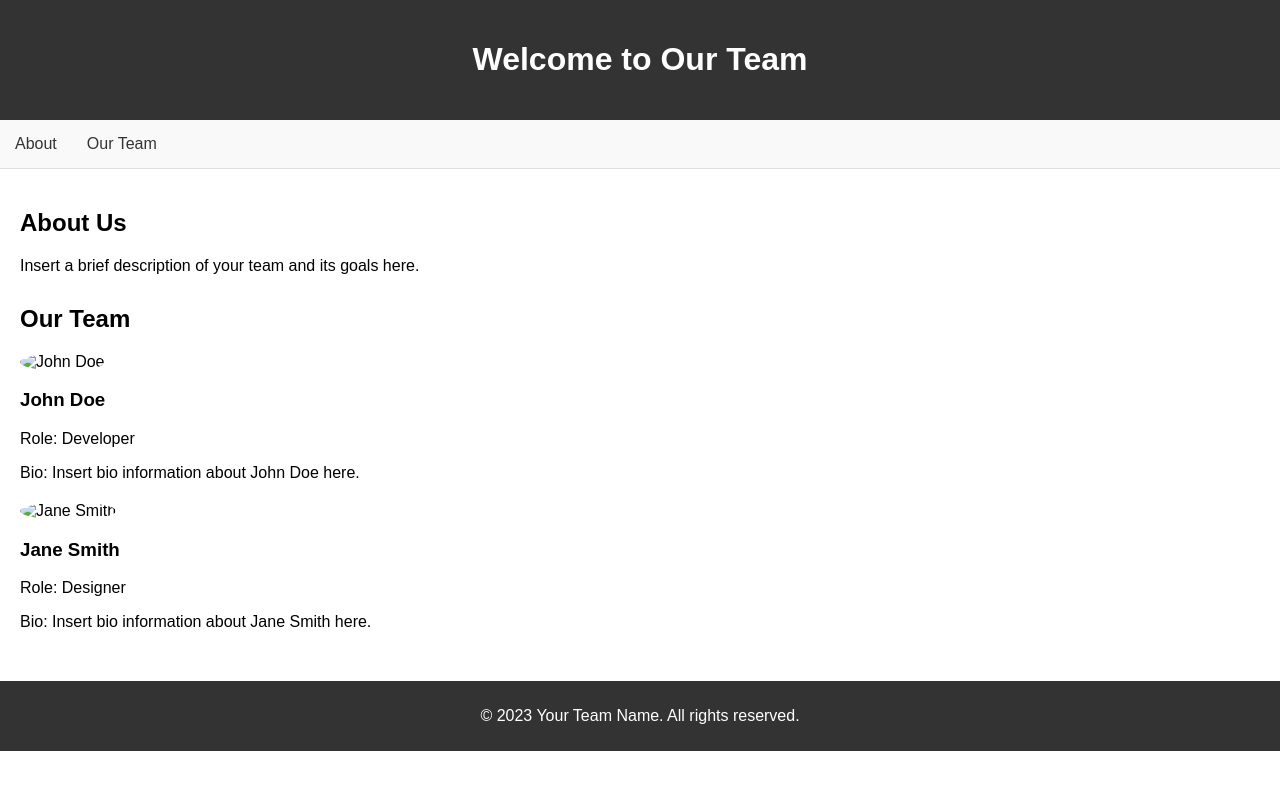
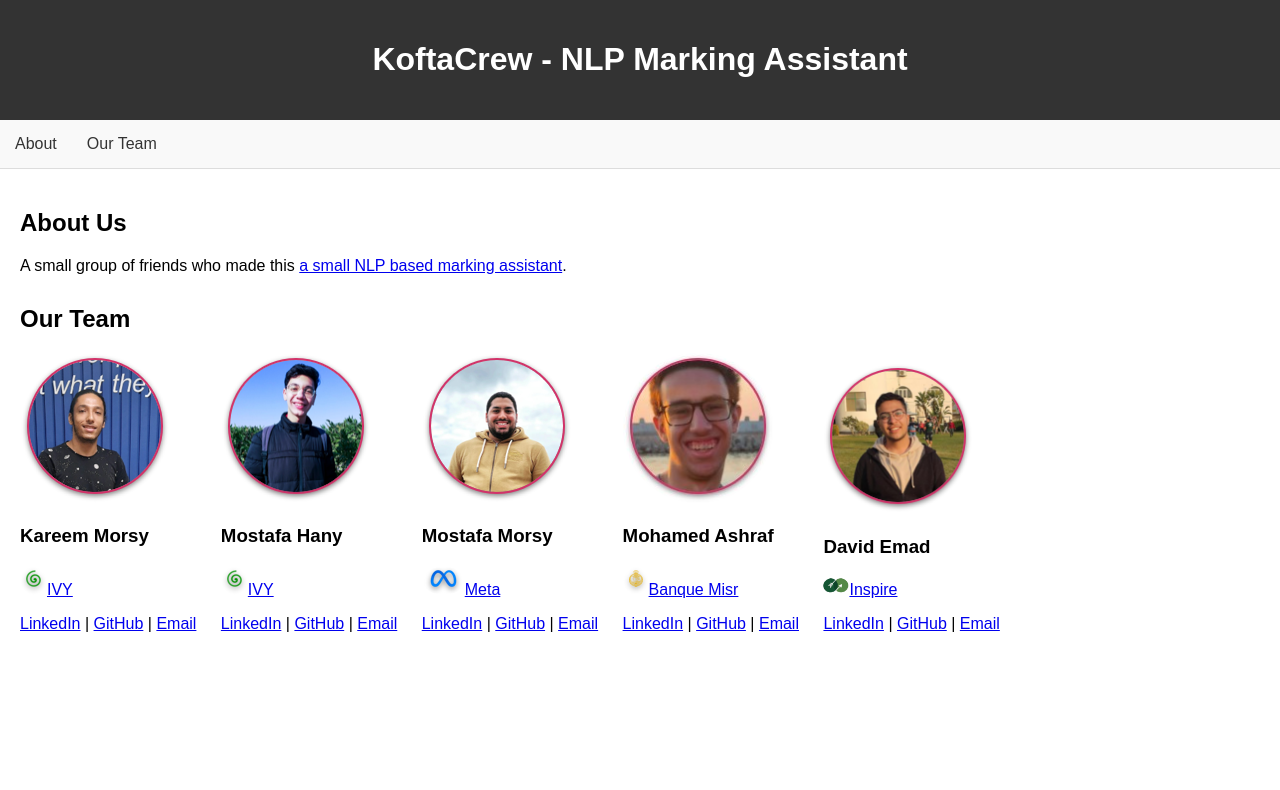
Before and after one commit to KoftaCrew/team-info, a plain HTML site: page index.html in a window 1280 px wide. Drawn offline with Linux system fonts and the light colour scheme.

Commit message:
some changes and pictures

```diff
--- a/index.html
+++ b/index.html
@@ -10,7 +10,7 @@
 
 <body>
   <header>
-    <h1>Welcome to Our Team</h1>
+    <h1>KoftaCrew - NLP Marking Assistant</h1>
   </header>
 
   <nav>
@@ -23,34 +23,66 @@
   <main>
     <section id="about">
       <h2>About Us</h2>
-      <p>Insert a brief description of your team and its goals here.</p>
+      <p>A small group of friends who made this <a href="https://frontend.bravewave-3fb96535.northeurope.azurecontainerapps.io/">a small NLP based marking assistant</a>.</p>
     </section>
 
-    <section id="team">
+    <div id="team">
       <h2>Our Team</h2>
 
       <div class="team-member">
-        <img src="john.jpg" alt="John Doe">
-        <h3>John Doe</h3>
-        <p>Role: Developer</p>
-        <p>Bio: Insert bio information about John Doe here.</p>
+        <img src="./assets/kareem.png" alt="Kareem Morsy">
+        <h3>Kareem Morsy</h3>
+        <a href="https://unify.ai/"> <img style="display: inline-block; width: fit-content; height: fit-content;"  src="./assets/ivy.png" alt="Ivy Logo">IVY</a>
+        <p>
+          <a href="https://www.linkedin.com/in/kreemmorsy/" target="_blank">LinkedIn</a> |
+          <a href="https://github.com/KareemMAX" target="_blank">GitHub</a> |
+          <a href="mailto:kreem.morsy@hotmail.com">Email</a>
+        </p>
       </div>
+      <div class="team-member">
+        <img src="./assets/bingo.png" alt="Mostafa Hany">
+        <h3>Mostafa Hany</h3>
+        <a href="https://unify.ai/"> <img style="display: inline-block; width: fit-content; height: fit-content;"  src="./assets/ivy.png" alt="Ivy Logo">IVY</a>
+        <p>
+          <a href="https://www.linkedin.com/in/catbit/" target="_blank">LinkedIn</a> |
+          <a href="https://github.com/CatB1t" target="_blank">GitHub</a> |
+          <a href="mailto:callbackmeow@gmail.com">Email</a>
+        </p>
+      </div>
+      <div class="team-member">
+        <img src="./assets/kofta.png" alt="Mostafa Morsy">
+        <h3>Mostafa Morsy</h3>
+        <a href="https://about.meta.com/"> <img style="display: inline-block; width: fit-content; height: fit-content;"  src="./assets/meta.png" alt="Ivy Logo">Meta</a>
+        <p>
+          <a href="https://www.linkedin.com/in/mostafamorsy2/" target="_blank">LinkedIn</a> |
+          <a href="https://github.com/MostafaMorsy28" target="_blank">GitHub</a> |
+          <a href="mailto:mostafamorsy22@gmail.com">Email</a>
+        </p>
+      </div>
+      <div class="team-member">
+        <img src="./assets/ashraf.png" alt="Mohamed Ashraf">
+        <h3>Mohamed Ashraf</h3>
+        <a href="https://www.banquemisr.com/"> <img style="display: inline-block; width: fit-content; height: fit-content;"  src="./assets/bmisr.png" alt="Ivy Logo">Banque Misr</a>
+        <p>
+          <a href="https://www.linkedin.com/in/m-ashraf-dawood/" target="_blank">LinkedIn</a> |
+          <a href="https://github.com/mAshrafDawood" target="_blank">GitHub</a> |
+          <a href="mailto:ashraf.dawood2295@gmail.com">Email</a>
+        </p>
+      </div>
+      <div class="team-member">
+        <img src="./assets/Picture5.png" alt="David Emad">
+        <h3>David Emad</h3>
+        <a href="https://inspirejo.com/"> <img style="display: inline-block; width: 26px; height: fit-content;"  src="./assets/inspire.png" alt="Ivy Logo">Inspire</a>
+        <p>
+          <a href="https://www.linkedin.com/in/david-emad-291b1b1b5/" target="_blank">LinkedIn</a> |
+          <a href="https://github.com/dovaaa" target="_blank">GitHub</a> |
+          <a href="mailto:davidemadphilip@gmail.com">Email</a>
+        </p>
+      </div>
+    </div>
 
-      <div class="team-member">
-        <img src="jane.jpg" alt="Jane Smith">
-        <h3>Jane Smith</h3>
-        <p>Role: Designer</p>
-        <p>Bio: Insert bio information about Jane Smith here.</p>
-      </div>
-
-      <!-- Add more team members here as needed -->
-
-    </section>
   </main>
 
-  <footer>
-    <p>&copy; 2023 Your Team Name. All rights reserved.</p>
-  </footer>
 
 </body>
 
--- a/styles.css
+++ b/styles.css
@@ -43,9 +43,19 @@ main {
 section {
   margin-bottom: 30px;
 }
+#team {
+  /* text-align: center; */
+  width: 100%;
+  flex-direction: row;
+  flex-wrap: wrap;
+  justify-content: space-between;
+
+}
 
 .team-member {
+  display: inline-block;
   margin-bottom: 20px;
+  margin-right: 20px;
 }
 
 .team-member img {
```
Also changed, not shown: assets/Picture5.png (added), assets/ashraf.png (added), assets/bingo.png (added), assets/bmisr.png (added), assets/inspire.png (added), assets/ivy.png (added), assets/kareem.png (added), assets/kofta.png (added), assets/meta.png (added).
